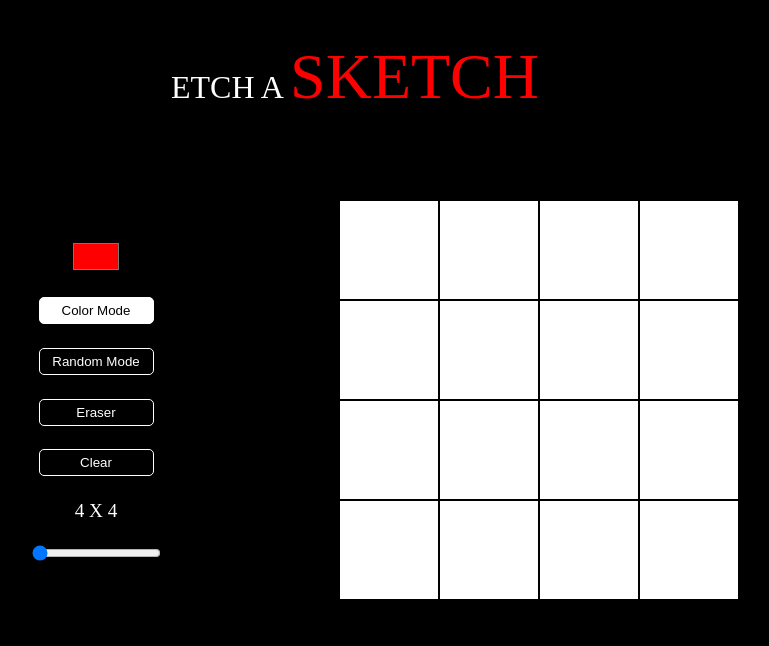
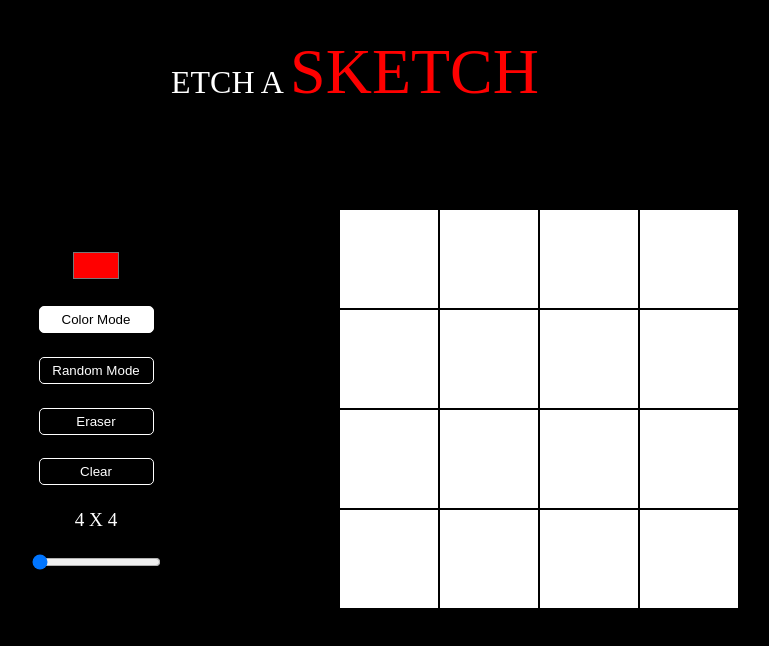
Before and after one commit to MarioMilosevic/Etch-A-Sketch, a website built with Vite: page index.html in a window 1280 px wide. Shown: the whole page, without its empty margins (285-1054 px from the left). Built offline with nearby package versions, Linux system fonts and the light colour scheme.

Commit message:
Fix layout

```diff
--- a/style.css
+++ b/style.css
@@ -5,18 +5,15 @@
 }
 
 body {
-  height: 100vh;
-  width: 100vw;
+   height: 100%;
+   width: 100%;
   background-color: black;
 }
 
 header {
-  position: absolute;
+  margin-top: 35px;
   font-size: 2rem;
   color: white;
-  top: 5%;
-  left: 50%;
-  transform: translateX(-50%);
   text-align: center;
 }
 
@@ -26,12 +23,12 @@
 }
 
 .main {
+  display: flex;
   margin: 0 auto;
-  display: flex;
   justify-content: space-between;
   align-items: center;
   width: 60%;
-  height: 100%;
+  height: 600px;
 }
 
 .controler {
```
Also changed, not shown: helpers.js (+7 -7 lines).
